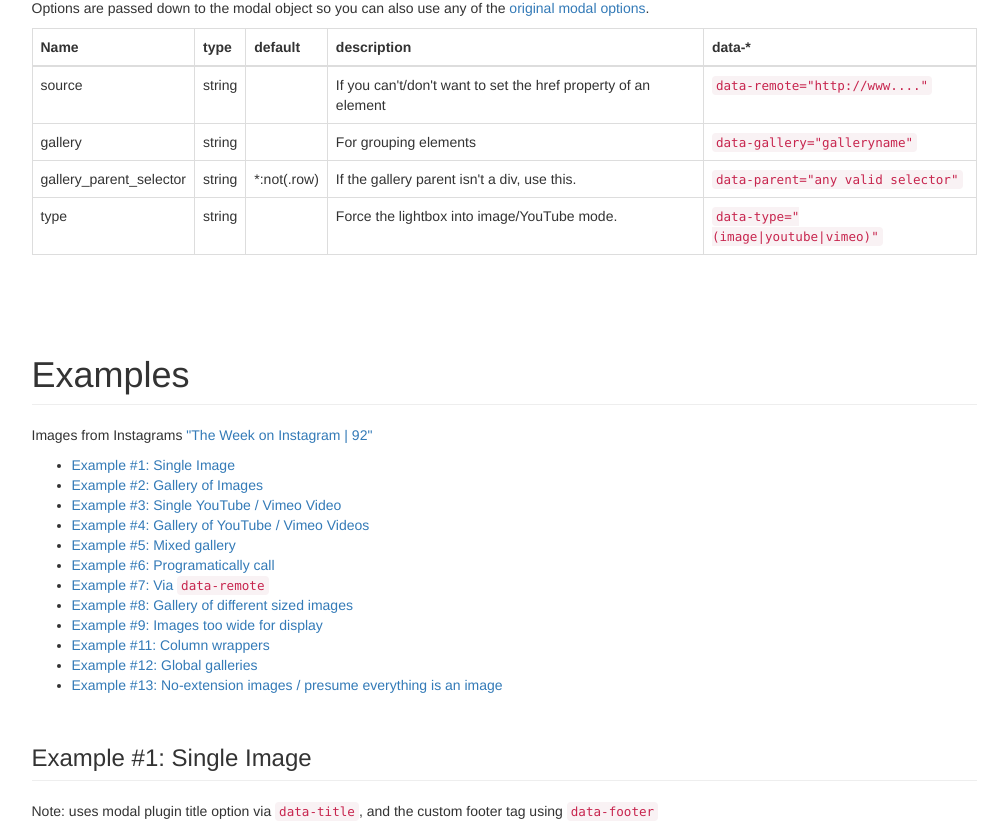
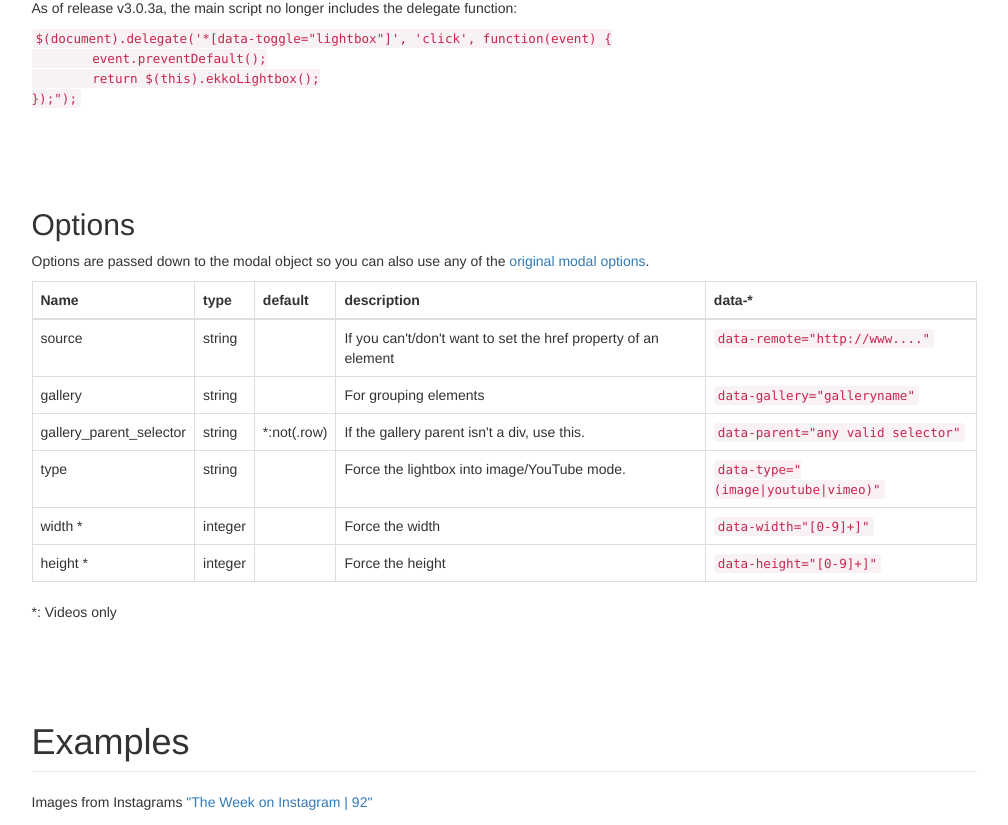
Before and after one commit to ashleydw/lightbox, a plain HTML site: page index.html in a window 1280 px wide. Shown: the part 657-1482 px from the top of the page, without its empty margins (136-1144 px from the left). Drawn offline with nearby package versions, Linux system fonts and the light colour scheme; some packages are replaced by stand-ins of ours; grey boxes are pictures that could not be loaded; a script that the page names is missing.

Commit message:
Adding delegate implementation code.

```diff
--- a/index.html
+++ b/index.html
@@ -113,6 +113,15 @@
 			</div>
 
 			<div class="top-header">
+				<h2>Implementation</h2>
+				<p>As of release v3.0.3a, the main script no longer includes the delegate function:</p>
+<code style="white-space: pre-wrap">$(document).delegate('*[data-toggle="lightbox"]', 'click', function(event) {
+	event.preventDefault();
+	return $(this).ekkoLightbox();
+});");</code>
+			</div>
+
+			<div class="top-header">
 				<h2>Options</h2>
 				<p>Options are passed down to the modal object so you can also use any of the <a href="http://getbootstrap.com/javascript/#modals-usage">original modal options</a>.</p>
 				<table class="table table-bordered">
@@ -154,8 +163,23 @@
 						<td>Force the lightbox into image/YouTube mode.</td>
 						<td><code>data-type="(image|youtube|vimeo)"</code></td>
 					</tr>
+					<tr>
+						<td>width *</td>
+						<td>integer</td>
+						<td></td>
+						<td>Force the width</td>
+						<td><code>data-width="[0-9]+]"</code></td>
+					</tr>
+					<tr>
+						<td>height *</td>
+						<td>integer</td>
+						<td></td>
+						<td>Force the height</td>
+						<td><code>data-height="[0-9]+]"</code></td>
+					</tr>
 					</tbody>
 				</table>
+				<p>*: Videos only</p>
             </div>
 
             <h1 class="page-header">Examples</h1>
@@ -163,7 +187,7 @@
             <ul>
                 <li><a href="#single-image">Example #1: Single Image</a></li>
                 <li><a href="#image-gallery">Example #2: Gallery of Images</a></li>
-                <li><a href="#single-youtube">Example #3: Single YouTube / Vimeo Video</a></li>
+                <li><a href="#single-youtube">Example #3: Single YouTube & Vimeo Video. Forced width</a></li>
                 <li><a href="#youtube-gallery">Example #4: Gallery of YouTube / Vimeo Videos</a></li>
                 <li><a href="#mixed-gallery">Example #5: Mixed gallery</a></li>
                 <li><a href="#programatically-call">Example #6: Programatically call</a></li>
@@ -225,6 +249,12 @@
 			<p>You cannot embed Vimeo videos using the standard url (ie http://vimeo.com/80629469); you must link to the embed source (ie player.vimeo.com/video/80629469). This will mean your link url - if the JavaScript fails, will open the full screen player (try opening the first link below in a new tab); the solution to this is to set the lightbox source directly - the second link below does this.</p>
 			<p><a href="http://player.vimeo.com/video/80629469" data-toggle="lightbox">City Lights - from Colin Rich (using embed link)</a></p>
 			<p><a href="http://vimeo.com/80629469" data-remote="http://player.vimeo.com/video/80629469" data-toggle="lightbox">City Lights - from Colin Rich</a> (with reccommended <code>data-remote</code> setting)</p>
+			<br />
+			<h4>Forcing width</h4>
+			<p>Set the width of the video</p>
+			<p><a href="http://www.youtube.com/watch?v=k6mFF3VmVAs" data-toggle="lightbox">Ghostpoet - Cash and Carry Me Home (standard)</a></p>
+			<p><a href="http://www.youtube.com/watch?v=k6mFF3VmVAs" data-toggle="lightbox" data-width="640" data-height="360">Ghostpoet - Cash and Carry Me Home (640 x 360)</a></p>
+			<p><a href="http://www.youtube.com/watch?v=k6mFF3VmVAs" data-toggle="lightbox" data-width="1280" data-height="780">Ghostpoet - Cash and Carry Me Home (1280 x 780)</a></p>
 
             <h3 class="page-header" id="youtube-gallery">Example #4: Gallery of YouTube Videos</h3>
             <div class="row">
@@ -397,6 +427,20 @@
 <script src="//rawgithub.com/ashleydw/lightbox/master/ekko-lightbox.js"></script>
 <script type="text/javascript">
     $(document).ready(function ($) {
+
+		// delegate calls to data-toggle="lightbox"
+		$(document).delegate('*[data-toggle="lightbox"]', 'click', function(event) {
+			event.preventDefault();
+			return $(this).ekkoLightbox({
+				onShown: function() {
+					if (window.console) {
+						return console.log('Checking our the events huh?');
+					}
+				}
+			});
+		});
+
+		//Programatically call
 		$('#open-image').click(function (e) {
 			e.preventDefault();
 			$(this).ekkoLightbox();
```
